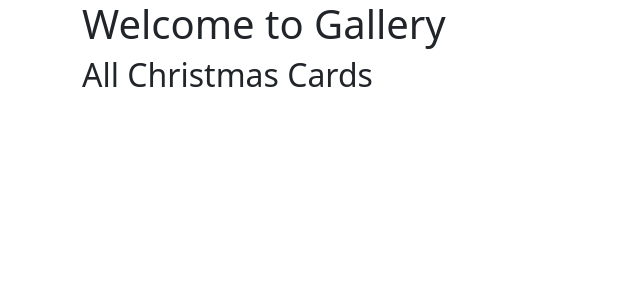
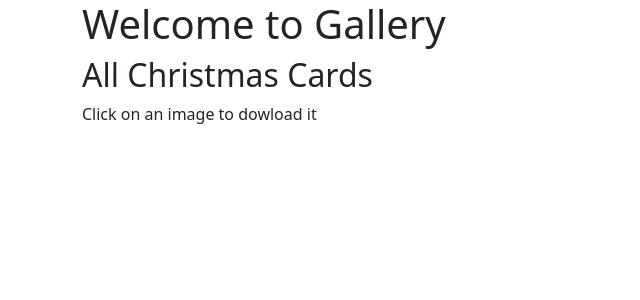
Before and after one commit to R15-PTIVIS/first-groupwork, a Django app: page /gallery/ in a window 1280 px wide. Shown: the top 300 px of the page, without its empty margins (0-640 px from the left). Run offline with Django 3.2, Linux system fonts and the light colour scheme; the visitor is signed in with stand-in values (Sample User, id 1); data that the repository does not hold is empty.

Commit message:
Dowload image from gallery

```diff
--- a/group_work_one/joulukortti/templates/joulukortti/gallery.html
+++ b/group_work_one/joulukortti/templates/joulukortti/gallery.html
@@ -8,14 +8,17 @@
 <div class="container">
     <h1>Welcome to Gallery</h1>
     <h2>All Christmas Cards</h2>
+    <a>Click on an image to dowload it</a>
     <div class="row">
     {% for card in xmas_cards %}
         <div class="col-6">
         <div>
-            <h3>{{ card.name }}</h3>
+            <h3>{{ card.name }}</h4>
             <p>Created on: {{ card.date_created }}</p>
             {% if card.drawing %}
-                <img src="{{ card.drawing.url }}" alt="{{ card.name }} Drawing" class="img-fluid mb-5">
+                <a href="{{ card.drawing.url }}" download>
+                    <img src="{{ card.drawing.url }}" alt="{{ card.name }} Drawing" class="img-fluid mb-5">
+                </a>
             {% else %}
                 <p>No drawing available</p>
             {% endif %}
```
